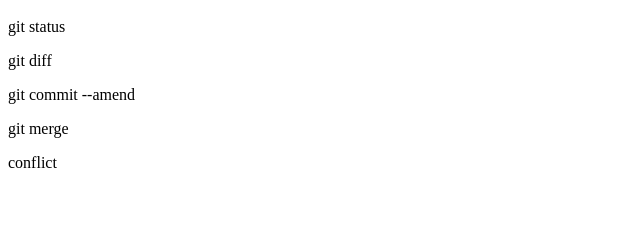
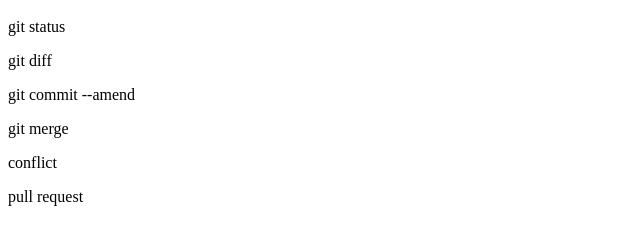
Before and after one commit to redpandaaaa110/git_prac, a plain HTML site: page index.html in a window 1280 px wide. Shown: the part 48-292 px from the top of the page, without its empty margins (0-640 px from the left). Drawn offline with Linux system fonts and the light colour scheme.

Commit message:
pull requestを追記

```diff
--- a/index.html
+++ b/index.html
@@ -4,3 +4,4 @@
 <p>git commit --amend</p>
 <p>git merge</p>
 <p>conflict</p>
+<p>pull request<p/>
```
